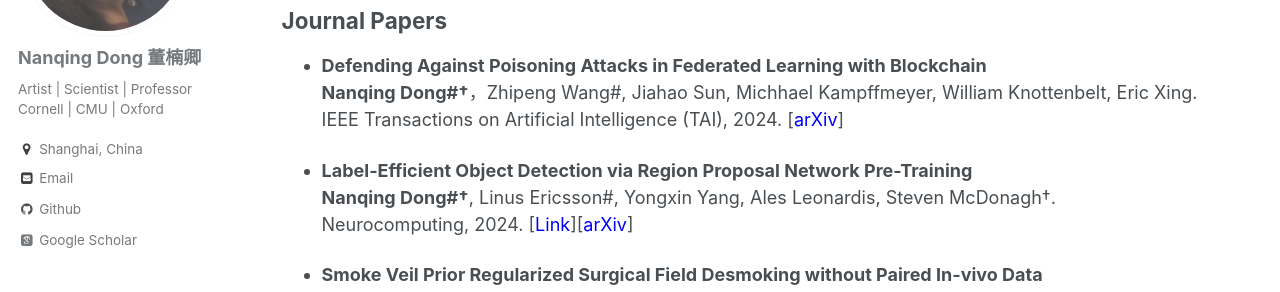
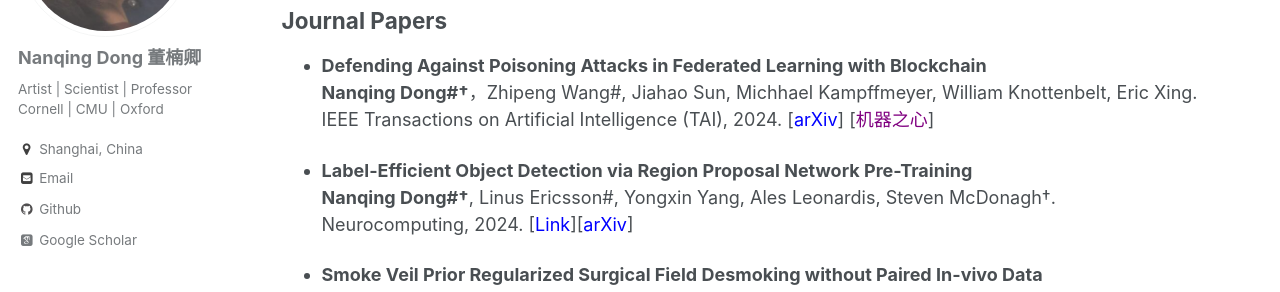
Before and after one commit to eveningdong/eveningdong.github.io, a Jekyll site: the page built from _pages/publication.md, in a window 1280 px wide and 900 px high. Shown: the part 256-548 px from the top of the window. Built offline with Jekyll 4.4.1, drawn with Linux system fonts in a browser that asks for light colours; some web fonts are replaced.

Commit message:
机器之心

```diff
--- a/_pages/publication.md
+++ b/_pages/publication.md
@@ -12,7 +12,7 @@ author_profile: true
 ## Journal Papers
 * **Defending Against Poisoning Attacks in Federated Learning with Blockchain**
   **Nanqing Dong#†**，Zhipeng Wang#, Jiahao Sun, Michhael Kampffmeyer, William Knottenbelt, Eric Xing.
-  IEEE Transactions on Artificial Intelligence (TAI), 2024. [[<span style="color:blue">arXiv</span>]](https://arxiv.org/pdf/2307.00543.pdf)
+  IEEE Transactions on Artificial Intelligence (TAI), 2024. [[<span style="color:blue">arXiv</span>]](https://arxiv.org/pdf/2307.00543.pdf) [[<span style="color:purple">机器之心</span>]](https://mp.weixin.qq.com/s/46bzqIHjYFOMZRUuJGPPow)
 
 * **Label-Efficient Object Detection via Region Proposal Network Pre-Training**
   **Nanqing Dong#†**, Linus Ericsson#, Yongxin Yang, Ales Leonardis, Steven McDonagh†.
```
Also changed, not shown: _pages/talk.md (+1 -1 lines).
